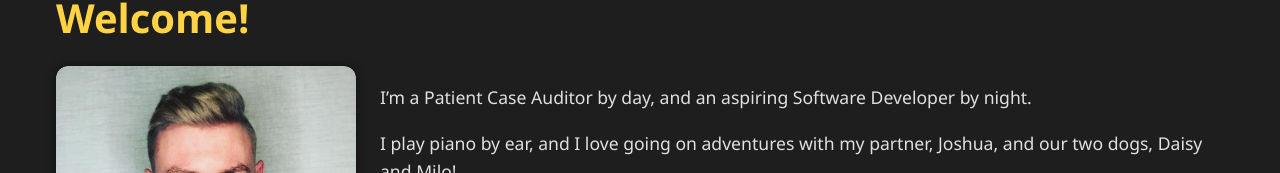
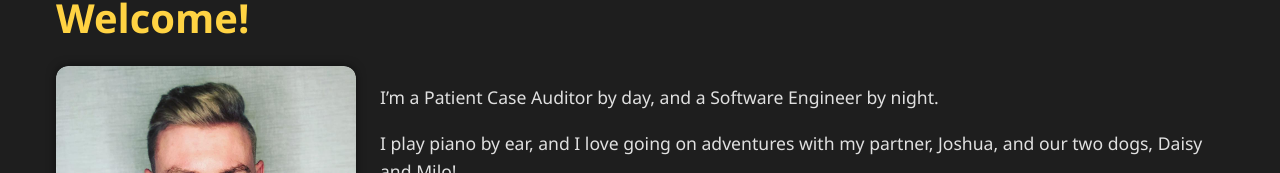
Before and after one commit to jrwiegsDev/portfolio-site, a React (Vite) app: page / in a window 1280 px wide. Shown: the part 158-331 px from the top of the page. Built offline with nearby package versions, Linux system fonts and the light colour scheme.

Commit message:
bug-fix: broken link to Naruto API app, also edited text on various pages.

```diff
--- a/src/components/Introduction.jsx
+++ b/src/components/Introduction.jsx
@@ -10,9 +10,9 @@ function Introduction() {
           <div className="image-hover-text">Headshot</div>
         </div>
         <div className="intro-text">
-          <p>I’m a Patient Case Auditor by day, and an aspiring Software Developer by night.</p>
+          <p>I’m a Patient Case Auditor by day, and a Software Engineer by night.</p>
           <p>I play piano by ear, and I love going on adventures with my partner, Joshua, and our two dogs, Daisy and Milo!</p>
-          <p>Over the past year, I’ve embarked on a career journey that started with building my foundational analytical skills in Excel, SQL, and finally Tableau. After diving deeper into SQL, I decided to pursue Python. When I started learning Python, I realized how much I enjoyed programming and problem-solving. Now my goal is to transition into a full-time Software Developer role so I can not only grow my career, but also gain more time and freedom to spend with my family.</p>
+          <p>Over the past year, I’ve embarked on a career journey that started with building my foundational analytical skills in Excel, SQL, and finally Tableau. After diving deeper into SQL, I decided to pursue Python. When I started learning Python, I realized how much I enjoyed programming and problem-solving. And now I've fallen in love with the possibilities of coding and developing! Now my goal is to transition into a full-time Software Engineer role so I can not only grow my career, but also gain more time and freedom to spend with my family.</p>
         </div>
       </div>
     </div>
--- a/src/main.jsx
+++ b/src/main.jsx
@@ -35,7 +35,6 @@ const router = createBrowserRouter([
           { path: 'tableau', element: <TableauProjects /> },
         ],
       },
-      // Add a new, separate route for the business card project
       { path: 'projects/digital-business-card', element: <DigitalBusinessCard /> },
       { path: 'contact', element: <ContactPage /> },
     ],
--- a/src/pages/AboutPage.jsx
+++ b/src/pages/AboutPage.jsx
@@ -1,7 +1,6 @@
 import React from 'react';
 
 function AboutPage() {
-  // We'll define the style object here to keep the JSX clean
   const sectionStyle = {
     display: 'flex',
     alignItems: 'flex-start',
@@ -25,7 +24,7 @@ function AboutPage() {
         </div>
 
         <div>
-          <p>Hello! I’m Joe, and I’m a healthcare auditor and self-taught junior developer who’s spent<br />
+          <p>Hello! I’m Joe, and I’m a healthcare auditor and self-taught software engineer who’s spent<br />
             months building portfolio projects and strengthening my skills in <strong>HTML, CSS, JavaScript, Python, SQL, Excel, and Tableau</strong>.</p>
           <p>With a background in engineering, project coordination, quality review, and political research,<br />
             I’ve developed a burning passion for digging into data, uncovering insights, and turning<br />
--- a/src/pages/projects/DigitalBusinessCard.jsx
+++ b/src/pages/projects/DigitalBusinessCard.jsx
@@ -45,7 +45,7 @@ function DigitalBusinessCard() {
           className="db-card-headshot"
         />
         <h1>Joe Wiegert</h1>
-        <h3>Junior Full-Stack Developer</h3>
+        <h3>Software Engineer</h3>
         <div className="db-action-buttons">
           <a
             href="/Joe_Wiegert_Resume.pdf"
--- a/src/pages/projects/FullStackProjects.jsx
+++ b/src/pages/projects/FullStackProjects.jsx
@@ -24,7 +24,7 @@ function FullStackProjects() {
           imageSrc="/naruto-api-app.png"
           imageAlt="Naruto API App Project"
           title="Naruto Character API App"
-          linkUrl="https://naruto-api-app-g29x.onrender.com/"
+          linkUrl="https://naruto-api-app.onrender.com"
           linkText="View Live Project"
         >
           <p><strong>Goal:</strong> A responsive web application that fetches and displays character data from a public Naruto API, built using React and Node.js.</p>
```
